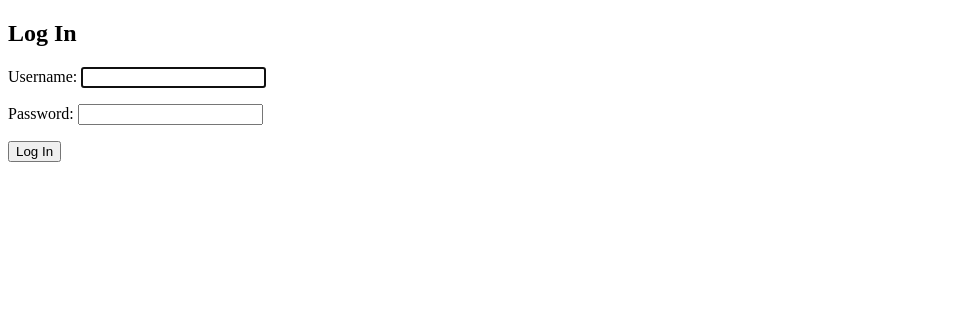
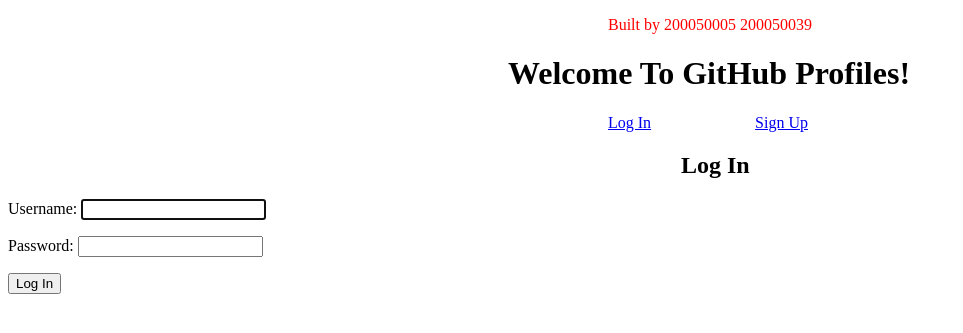
Before and after one commit to alanaman/outlab4-5-39, a Django app: page /accounts/login/ in a window 1280 px wide. Shown: the top 333 px of the page, without its empty margins (0-963 px from the left). Run offline with Django 3.2, Linux system fonts and the light colour scheme.

Commit message:
updated home.html added signup and login button

```diff
--- a/Template/base.html
+++ b/Template/base.html
@@ -7,6 +7,8 @@
 </head>
 <body>
   <main>
+  <p style="color:red"><span style="padding-left:600px;">Built by 200050005 200050039<p></p>
+  <h1><span style="padding-left:500px;"></span>Welcome To GitHub Profiles!</h1>
     {% block content %}
     {% endblock %}
   </main>
--- a/Template/home.html
+++ b/Template/home.html
@@ -8,7 +8,7 @@
   Hi {{ user.username }}!
   <p><a href="{% url 'logout' %}">Log Out</a></p>
 {% else %}
-  <p>You are not logged in</p>
-  <a href="{% url 'login' %}">Log In</a>
+  <span style="padding-left:600px;"></span><a href="{% url 'login' %}">Log In</a>
+  <span style="padding-left:100px;"></span><a href="{% url 'signup' %}">Sign Up</a>
 {% endif %}
 {% endblock %}
--- a/Template/registration/login.html
+++ b/Template/registration/login.html
@@ -4,8 +4,10 @@
 {% block title %}Login{% endblock %}
 
 {% block content %}
-<h2>Log In</h2>
-<form method="post">
+<span style="padding-left:600px;"></span><a href="{% url 'login' %}">Log In</a>
+<span style="padding-left:100px;"></span><a href="{% url 'signup' %}">Sign Up</a></p>
+</span><h2><span style="padding-left:673px;"></span>Log In</h2>
+<form method="post"></span>
   {% csrf_token %}
   {{ form.as_p }}
   <button type="submit">Log In</button>
--- a/Template/registration/signup.html
+++ b/Template/registration/signup.html
@@ -3,6 +3,8 @@
 {% block title %}Sign Up{% endblock %}
 
 {% block content %}
+<span style="padding-left:600px;"></span><a href="{% url 'login' %}">Log In</a>
+<span style="padding-left:100px;"></span><a href="{% url 'signup' %}">Sign Up</a></p>
   <h2>Sign up</h2>
   <form method="post">
     {% csrf_token %}
```
